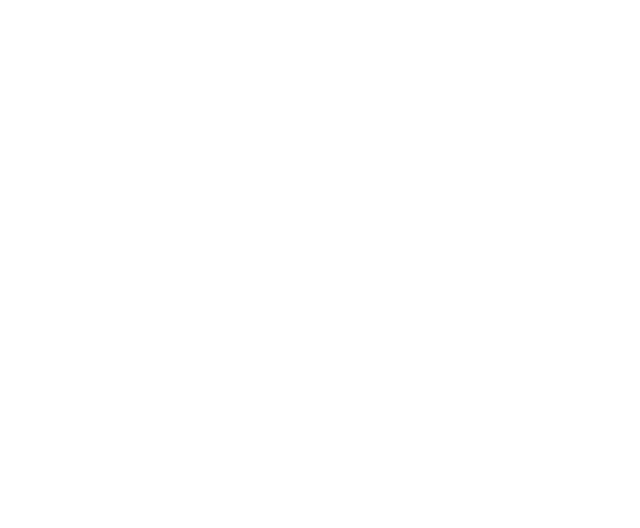
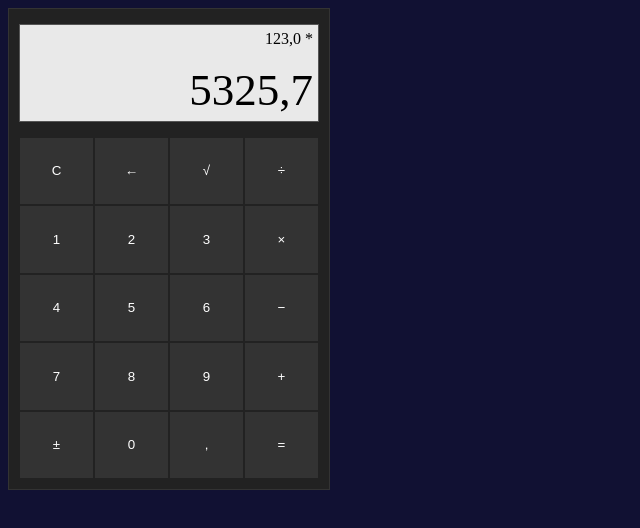
Before and after one commit to m60mor/react-calculator, a React (Create React App) app: page / in a window 1280 px wide. Shown: the top 528 px of the page, without its empty margins (0-640 px from the left). Built offline with nearby package versions, Linux system fonts and the light colour scheme.

Commit message:
Setting up jsx and css code

```diff
--- a/package.json
+++ b/package.json
@@ -8,7 +8,7 @@
     "@testing-library/user-event": "^13.5.0",
     "react": "^18.2.0",
     "react-dom": "^18.2.0",
-    "react-scripts": "5.0.1",
+    "react-scripts": "^5.0.1",
     "web-vitals": "^2.1.4"
   },
   "scripts": {
--- a/src/App.js
+++ b/src/App.js
@@ -1,8 +1,40 @@
 import React from 'react';
+import './styles.css';
 
 function App() {
   return (
-  null
+  <div className='calculator-container'>
+    <div className='output'>
+      <div className='output-previous'>123,0 *</div>
+      <div className='output-current'>5325,7</div>
+    </div>
+    <div className='buttons-grid'>
+      <button>C</button>
+      <button>&#8592;</button>
+      <button>&#8730;</button>
+      <button>&divide;</button>
+
+      <button>1</button>
+      <button>2</button>
+      <button>3</button>
+      <button>&times;</button>
+
+      <button>4</button>
+      <button>5</button>
+      <button>6</button>
+      <button>&minus;</button>
+
+      <button>7</button>
+      <button>8</button>
+      <button>9</button>
+      <button>+</button>
+
+      <button>&#177;</button>
+      <button>0</button>
+      <button>,</button>
+      <button>=</button>
+    </div>
+  </div>
   );
 }
 
--- /dev/null
+++ b/src/styles.css
@@ -0,0 +1,53 @@
+body {
+    background: #113;
+    color: #fff;
+}
+
+.calculator-container {
+    display: flex;
+    flex-direction: column;
+    /* background: linear-gradient(0deg, #FFF 50%, #99F); */
+    background: #222;
+    width: 300px;
+    height: 460px;
+    padding: 10px;
+    border: #333 1px solid;
+}
+
+.output {
+    flex: 1;
+    display: flex;
+    flex-direction: column;
+    justify-content: space-between;
+    align-items: end;
+    background: rgba(255, 255, 255, 0.9);
+    box-sizing: border-box;
+    width: 100%;
+    padding: 5px;
+    margin: 5px 0 15px 0;
+    border: 1px #555 solid;
+    color: #000;
+}
+
+.output-current {
+    font-size: 45px;
+}
+
+.buttons-grid {
+    flex: 4;
+    display: grid;
+    grid-template-columns: repeat(4, 1fr);
+    grid-template-rows: repeat(5, 1fr);
+    box-sizing: border-box;
+    width: 100%;
+}
+
+button {
+    background: #333;
+    align-self: center;
+    width: 100%;
+    height: 100%;
+    border: 1px solid #222;
+    border-radius: 0;
+    color: #fff;
+}
```
Also changed, not shown: 1 other file (tests, documents, lock files or other folders).
